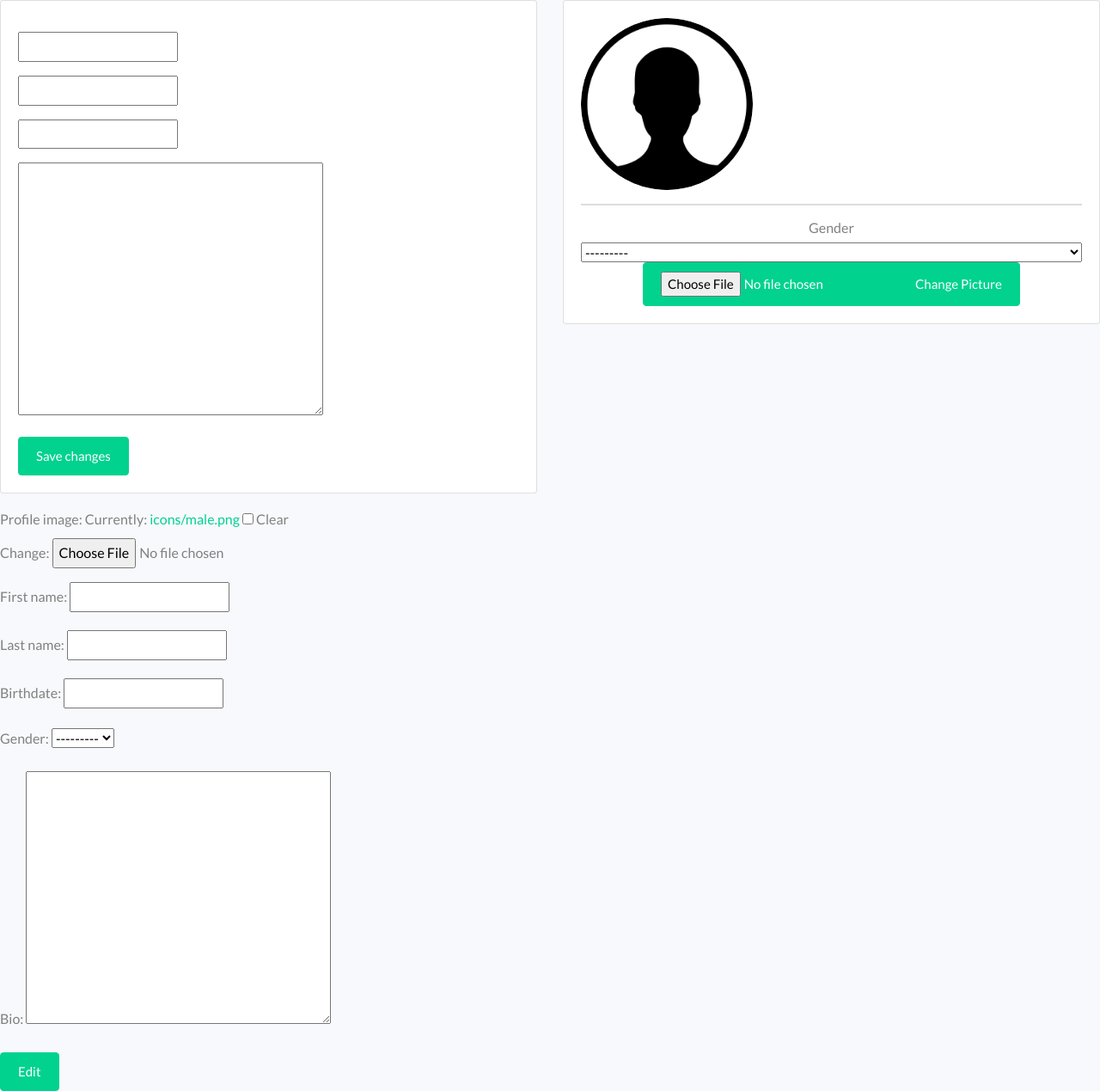
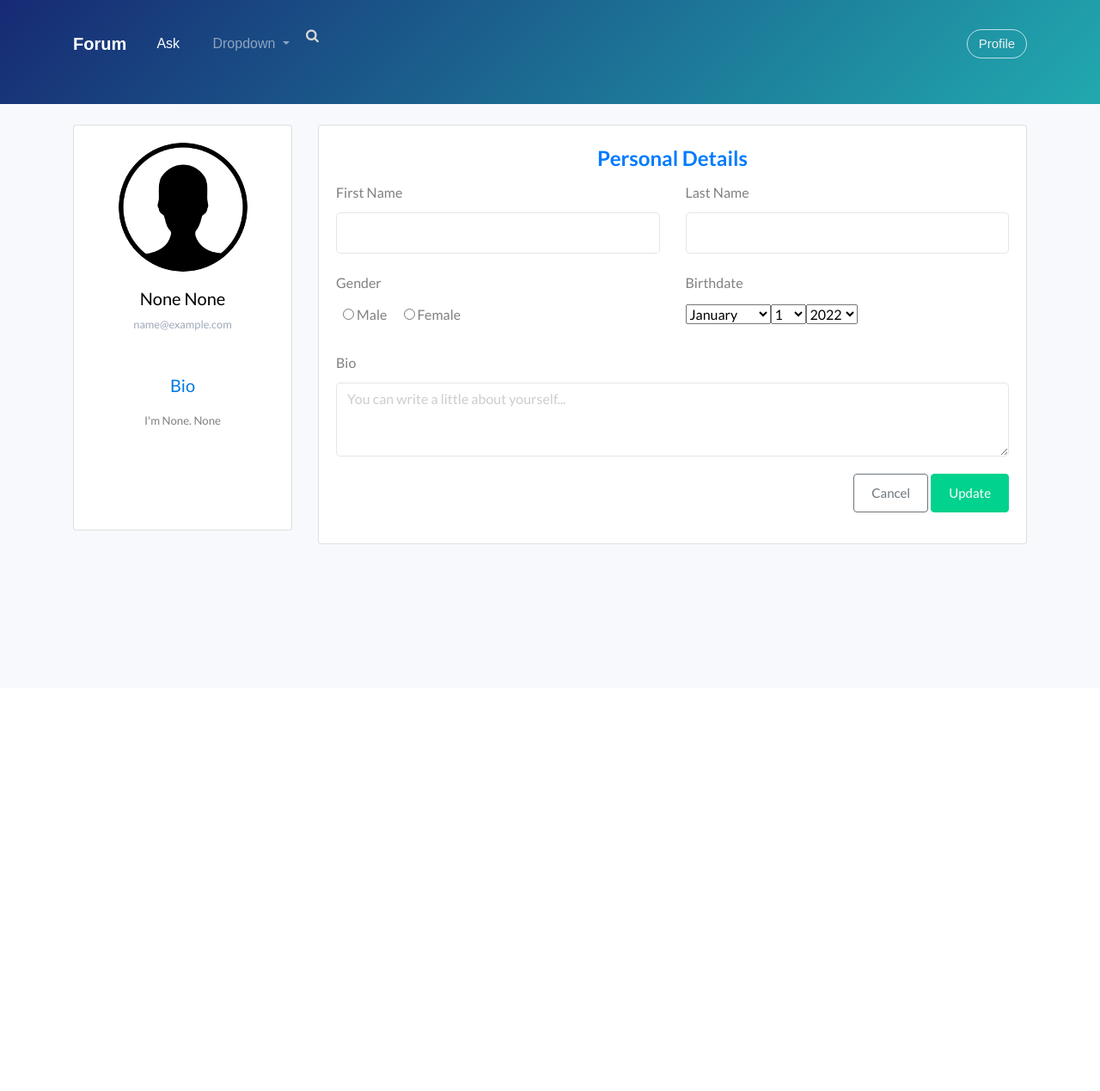
Before and after one commit to mcdonald-0/forum, a Django app: page /user/1/edit/ in a window 1280 px wide. Shown: the whole page at 86% size. After the commit the page ends 633 px from the top, so only its background shows below. Run offline with Django 4.2, Linux system fonts and the light colour scheme; the visitor is signed in with stand-in values (Sample User, id 1); data comes from the database, SQL or seed files in the repository; data that the repository does not hold is empty; some libraries are stand-ins or nearby versions.

Commit message:
Fixed the edit profile template and made it better Although i need to add the edit image function so i can crop images.

```diff
--- /dev/null
+++ b/static/css/users/edit_profile.css
@@ -0,0 +1,61 @@
+body {
+    margin: 0;
+    color: #2e323c;
+    background: #f5f6fa;
+    position: relative;
+    height: 100%;
+}
+
+.account-settings .user-profile {
+    margin: 0 0 1rem 0;
+    padding-bottom: 1rem;
+    text-align: center;
+}
+.account-settings .user-profile .user-avatar {
+    margin: 0 0 1rem 0;
+}
+.account-settings .user-profile .user-avatar img {
+    width: 150px;
+    height: 150px;
+    -webkit-border-radius: 100px;
+    -moz-border-radius: 100px;
+    border-radius: 100px;
+}
+.account-settings .user-profile h5.user-name {
+    margin: 0 0 0.5rem 0;
+}
+.account-settings .user-profile h6.user-email {
+    margin: 0;
+    font-size: 0.8rem;
+    font-weight: 400;
+    color: #9fa8b9;
+}
+.account-settings .bio {
+    margin: 2rem 0 0 0;
+    text-align: center;
+}
+.account-settings .bio h5 {
+    margin: 0 0 15px 0;
+    color: #007ae1;
+}
+.account-settings .bio p {
+    font-size: 0.825rem;
+}
+.form-control {
+    border: 1px solid #cfd1d8;
+    -webkit-border-radius: 2px;
+    -moz-border-radius: 2px;
+    border-radius: 2px;
+    font-size: .825rem;
+    background: #ffffff;
+    color: #2e323c;
+}
+
+.card {
+    background: #ffffff;
+    -webkit-border-radius: 5px;
+    -moz-border-radius: 5px;
+    border-radius: 5px;
+    border: 0;
+    margin-bottom: 1rem;
+}
--- a/templates/base.html
+++ b/templates/base.html
@@ -1,4 +1,5 @@
 {% load static %}
+{% load i18n %}
 
 <!DOCTYPE html>
 <html lang="en">
@@ -7,14 +8,12 @@
         <meta http-equiv="X-UA-Compatible" content="IE=edge">
         <meta name="viewport" content="width=device-width, initial-scale=1.0">
         <link rel="stylesheet" href="{% static 'bootstrap/css/bootstrap.min.css' %}">
+        {% block stylesheet %}
+
+        {% endblock %}
         <link rel="stylesheet" type="text/css" href="{% static 'css/auth/style.css' %}">
         <link href="https://fonts.googleapis.com/css?family=Lato:300,400,700&display=swap" rel="stylesheet">
         <link rel="stylesheet" href="https://stackpath.bootstrapcdn.com/font-awesome/4.7.0/css/font-awesome.min.css">
-
-        {% block stylesheet %}
-
-        {% endblock %}
-
         <title>Forum</title>
 
         </head>
--- a/users/forms.py
+++ b/users/forms.py
@@ -1,8 +1,53 @@
+from django.contrib.admin.widgets import AdminDateWidget
 from django import forms
 
 from users.models import *
 
+
 class UserProfileForm(forms.ModelForm):
+
+    first_name = forms.CharField(
+    max_length=150,
+    label="",
+    widget=forms.TextInput(
+        attrs={
+            'class': 'form-control',
+            }
+        )
+    )
+
+    last_name = forms.CharField(
+    max_length=150,
+    label="",
+    widget=forms.TextInput(
+        attrs={
+            'class': 'form-control',
+            }
+        )
+    )
+
+    GENDER_CHOICES = (
+    		('M', 'Male'),
+    		('F', 'Female'),
+     	)
+    gender = forms.CharField(
+        max_length=1,
+        widget=forms.RadioSelect(
+            choices=GENDER_CHOICES,
+        )
+    )
+
+    birthdate = forms.DateField(widget=forms.SelectDateWidget)
+
+    bio = forms.CharField(
+		label="",
+		widget=forms.Textarea(attrs={
+			'class': 'form-control',
+			'rows': 3,
+			'placeholder': 'You can write a little about yourself...'
+			})
+		)
+
     class Meta:
         model = UserProfile
         fields = '__all__'
--- a/users/models.py
+++ b/users/models.py
@@ -16,12 +16,8 @@
     first_name = models.CharField(max_length=150, null=True)
     last_name = models.CharField(max_length=150, null=True)
     birthdate = models.DateField(null=True)
-    GENDER_CHOICES = (
-    		('M', 'Male'),
-    		('F', 'Female'),
-    	)
-    gender = models.CharField(max_length=1, choices=GENDER_CHOICES, null=True)
-    bio = models.TextField(null=True, blank=True)
+    gender = models.CharField(max_length=1, null=True)
+    bio = models.TextField(null=True, blank=True, max_length=120)
     date_of_profile_update = models.DateTimeField(auto_now_add=True, null=True)
 
     def __str__(self):
--- a/users/templates/users/edit_profile.html
+++ b/users/templates/users/edit_profile.html
@@ -1,64 +1,129 @@
 {% extends 'base.html' %}
+
+{% load static %}
+{# load i18n admin_modify admin_media_prefix #}
+
+
+{% block stylesheet %}
+    <link rel="stylesheet" href="{% static 'css/users/edit_profile.css' %}">
+    <!-- <link rel="stylesheet" href="{# admin_media_prefix #}css/base.css">
+    <link rel="stylesheet" href="{# admin_media_prefix #}css/widgets.css"> -->
+{% endblock %}
+
+<!--! I need to add django calender to my calender, the commented code is the attempt to add django admin calender. I should try adding it -->
+
+{% block navbar %}
+    {% include 'navbar.html' %}
+{% endblock %}
 
 {% block content %}
 
+<form method="POST" enctype="multipart/form-data" class="p-4">
+    {% csrf_token %}
+    {{ form.error }}
 
-
- <div class="row">
-<div class="col-md-6">
-    <div class="card card-body">
-
+    <div class="container">
         {% for message in messages %}
             <p id="messages" class="">{{ message }}</p>
         {% endfor %}
+        <div class="row gutters">
+            {% if request.user.userprofile %}
+            <div class="mb-3 col-xl-3 col-lg-3 col-md-12 col-sm-12 col-12">
+                <div class="card h-100">
+                    <div class="card-body">
+                        <div class="account-settings">
+                            <div class="user-profile">
+                                <div class="user-avatar">
+                                    <!--! This code below has an error, if the user is just signing up, it would show None and that needs to be fixed -->
+                                    <img src="{{ request.user.userprofile.profile_image.url }}" alt="{{ request.user.userprofile.first_name }}'s picture">
+                                </div>
+                                <h5 class="user-name text-nowrap">{{ request.user.userprofile.first_name }} {{ request.user.userprofile.last_name }}</h5>
+                                <h6 class="user-email text-nowrap">{{ request.user.email }}</h6>
+                            </div>
+                            <div class="bio">
+                                <h5>Bio</h5>
+                                <p>I'm {{request.user.userprofile.first_name}}. {{ request.user.userprofile.bio }}</p>
+                            </div>
+                        </div>
+                    </div>
+                </div>
+            </div>
 
-        <form action="" method="POST" enctype="multipart/form-data">
-
-            {% csrf_token %}
-            <div class="my-3">
+            <div class="col-xl-9 col-lg-9 col-md-12 col-sm-12 col-12">
+                <div class="card h-100">
+                    <div class="card-body">
+                        <div class="row gutters">
+                            <div class="col-xl-12 col-lg-12 col-md-12 col-sm-12 col-12">
+                                <h4 class="mb-2 text-center text-primary"><b>Personal Details</b></h4>
+                            </div>
+                            <div class="col-xl-6 col-lg-6 col-md-6 col-sm-6 col-12">
+                                <div class="form-group">
+                                    <label for="id_first_name">First Name</label>
                                     {{ form.first_name }}
                                 </div>
-
-            <div class="my-3">
-            {{ form.middle_name }}
                             </div>
-
-            <div class="my-3">
+                            <div class="col-xl-6 col-lg-6 col-md-6 col-sm-6 col-12">
+                                <div class="form-group">
+                                    <label for="id_last_name">Last Name</label>
                                     {{ form.last_name }}
                                 </div>
+                            </div>
+                            <div class="col-xl-6 col-lg-6 col-md-6 col-sm-6 col-12">
+                                <div class="form-group">
+                                    <label>Gender</label>
+                                    <!-- <input type="text" class="form-control" id="phone" placeholder="Enter phone number"> -->
+                                    <div class="id_gender">
+                                        <div>
+                                            {% for gender in form.gender %}
+                                                <span class="m-2">{{ gender }}</span>
+                                            {% endfor %}
+                                        </div>
+                                    </div>
+                                </div>
+                            </div>
+                            <div class="col-xl-6 col-lg-6 col-md-6 col-sm-6 col-12">
+                                <div class="form-group">
+                                    <label>Birthdate</label>
+                                    <div>{{ form.birthdate }}</div>
 
-            <div class="my-3">
-            {{ form.email }}
-            </div>
-
-            <div class="my-3">
-            {{ form.birthdate }}
-            </div>
-
-            <div class="my-3">
-            {{ form.bio }}
-            </div>
-
-       <button class="btn btn-primary" type="submit">Save changes</button>
+    <!--
+                                    {# load i18n admin_modify #}
+                                    {# block extrahead #}
+                                        {{ block.super }}
+                                        <link rel="stylesheet" href="{# admin_media_prefix #}css/base.css">
+                                        <link rel="stylesheet" href="{# admin_media_prefix #}css/widgets.css">
+                                        <script src="/jsi18n/"></script>
+                                        <script src="{# admin_media_prefix #}js/core.js"></script>
+                                        {{ form.media }}
+                                    {# endblock #} -->
 
                                 </div>
                             </div>
 
-<div class="col-md-6">
-    <div class="card card-body">
-        <img src="{{ request.user.userprofile.profile_image.url }}" alt="{{ request.user.userprofile }}'s picture" class="rounded-circle" width="200">
-        <hr>
-
-        <h6 class="text-center">Gender</h6>
-        {{ form.gender }}
-
-        <button class="btn btn-primary"><input type="file" name="profile_picture" accept="image/*" id="id_profile_picture">Change Picture</button>
-
-        </form>
+                            <div class="col-xl-12 col-lg-12 col-md-12 col-sm-12 col-12">
+                                <div class="form-group">
+                                    <label for="id_bio">Bio</label>
+                                    {{ form.bio }}
+                                </div>
                             </div>
                         </div>
 
+                        <div class="row gutters">
+                            <div class="col-xl-12 col-lg-12 col-md-12 col-sm-12 col-12">
+                                <div class="text-right">
+                                    <a href="{% url 'users:view_profile' request.user.pk %}" class="btn btn-outline-secondary">Cancel</a>
+                                    <button type="submit" class="btn btn-primary">Update</button>
                                 </div>
+                            </div>
+                        </div>
+                    </div>
+                </div>
+            </div>
+            {% endif %}
+        </div>
+    </div>
+
+</form>
 
 
 
@@ -66,10 +131,11 @@
 
 
 
-<form method="POST" enctype="multipart/form-data">
-    {% csrf_token %}
-        <p>{{form.error}}</p>
-    <p>{{ form.as_p }}</p>
-<button class="btn btn-primary">Edit</button>
-</form>
+
 {% endblock %}
+
+
+{% block script %}
+    <script src="/jsi18n/"></script>
+    <script src="{# admin_media_prefix #}js/core.js"></script>
+{% endblock %}
--- a/users/templates/users/view_profile.html
+++ b/users/templates/users/view_profile.html
@@ -37,7 +37,7 @@
 		<div class="col-md-4">
 			<div class="card card-body">
     			<div class="d-flex flex-column align-items-center text-center">
-            		<img src="{{ user.profile_picture.url }}" alt="{{ user }} photo" class="rounded-circle" width="150">
+            		<img src="{{ user.profile_image.url }}" alt="{{ user }} photo" height="150" width="150" style="border-radius: 100px;">
             		<div class="mt-3">
                 		<h4 class="text-capitalize">{{ user }}</h4>
 		                <p class="text-secondary mb-1 text-break">{{ user.bio }}</p>
--- a/users/views.py
+++ b/users/views.py
@@ -56,6 +56,7 @@
     except UserProfile.DoesNotExist:
         return HttpResponse('That user does not exist!')
 
+    print(profile)
     context = {
         'user': profile,
     }
```
Also changed, not shown: css.css (added, +61 -0 lines), html.html (added, +95 -0 lines), authentication/forms.py (line endings or trailing spaces), 10 other files. Lines whose indentation alone changed are shown as unchanged.
